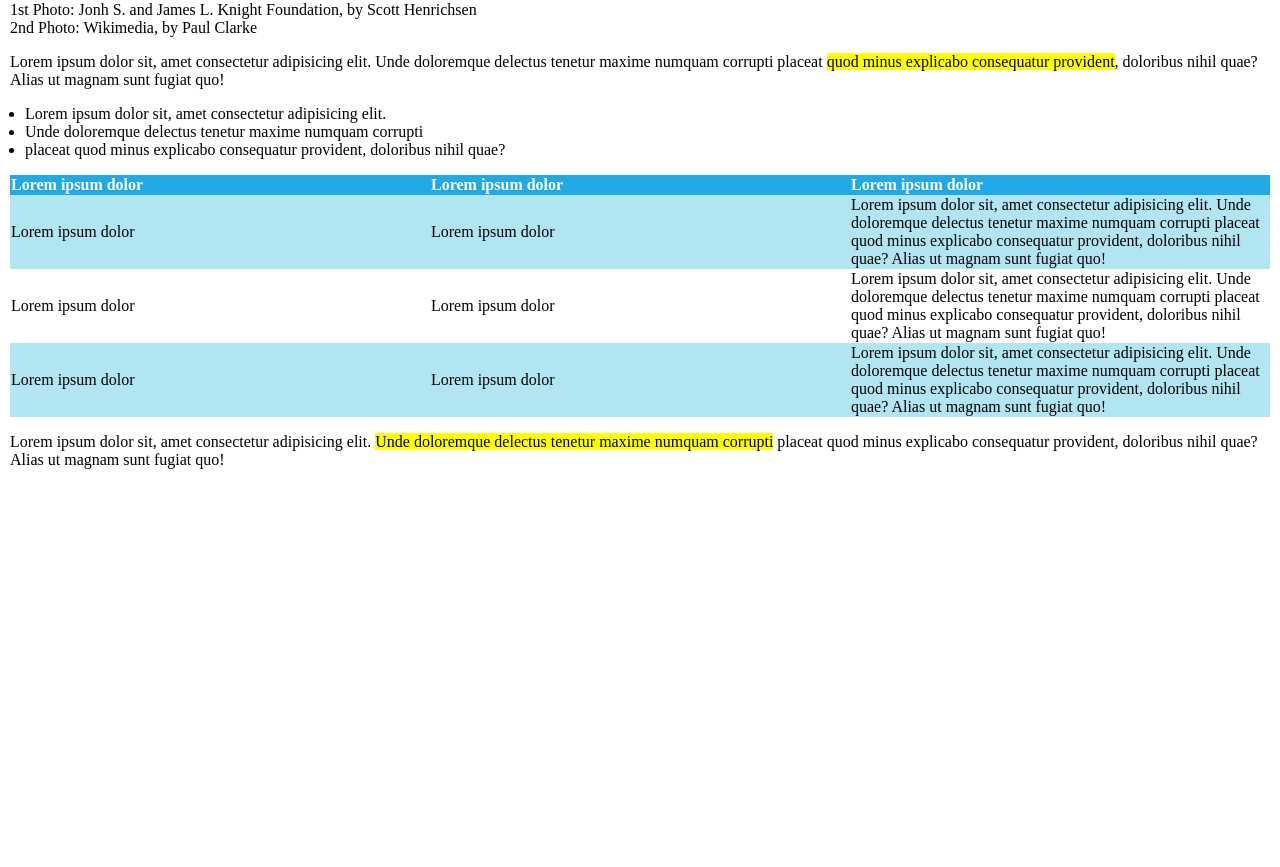
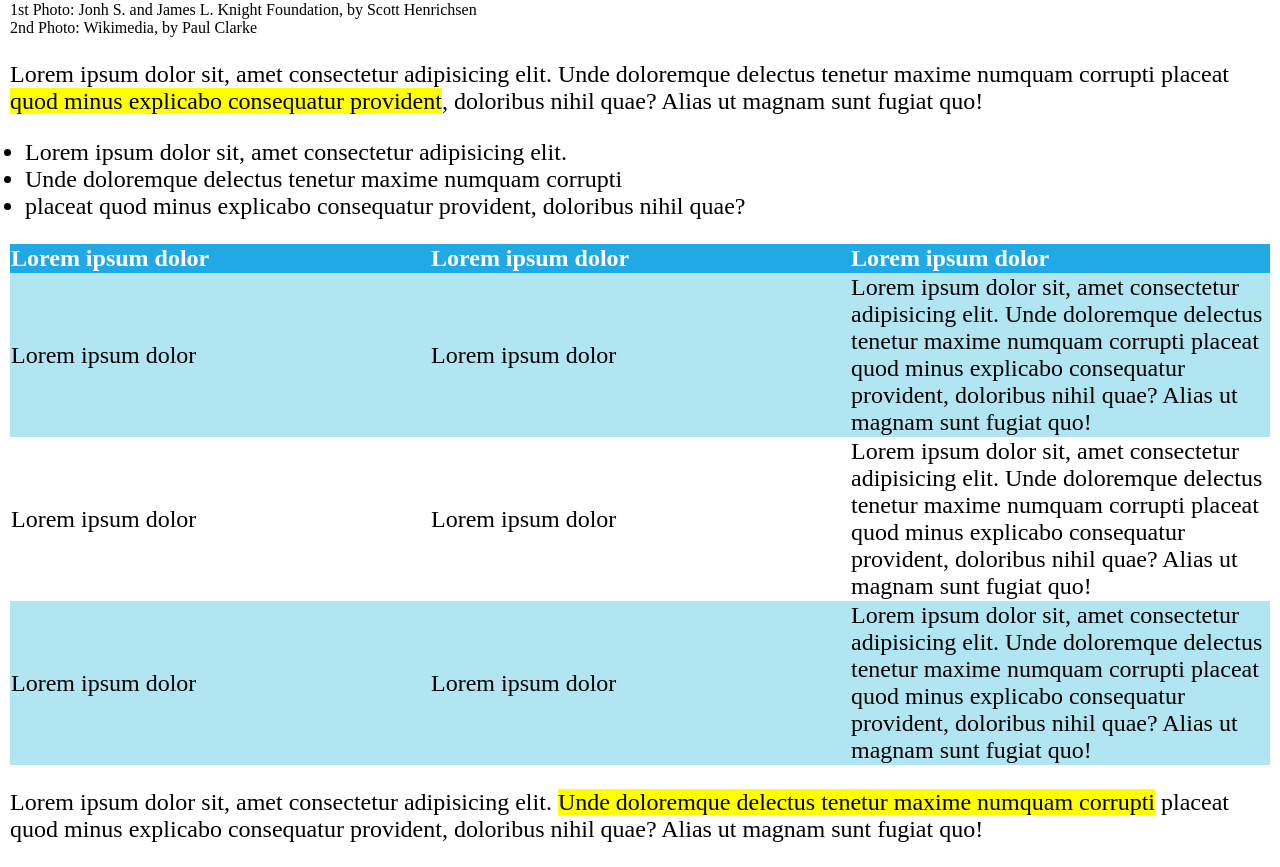
Before and after one commit to MattiaZecchinato/html-css-booleaner, a plain HTML site: page index.html in a window 1280 px wide. Shown: the part 856-1723 px from the top of the page. Before the commit the page ends 1341 px from the top, so only its background shows below. Drawn offline with Linux system fonts and the light colour scheme.

Commit message:
style: update font-size style

```diff
--- a/css/style.css
+++ b/css/style.css
@@ -61,6 +61,11 @@ main {
 
 /* section description */
 
+#description-section {
+
+    font-size: 24px;
+}
+
 #description-section span {
 
     background-color: yellow;
@@ -72,6 +77,11 @@ main {
 }
 
 /* section table */
+
+#table-lorem {
+
+    font-size: 24px;
+}
 
 #table-lorem table {
 
@@ -98,6 +108,11 @@ tr:nth-child(odd) {
 
 /* section description pt.2 */
 
+#description-section-2 {
+
+    font-size: 24px;
+}
+
 #description-section-2 span {
 
     background-color: yellow;
```
